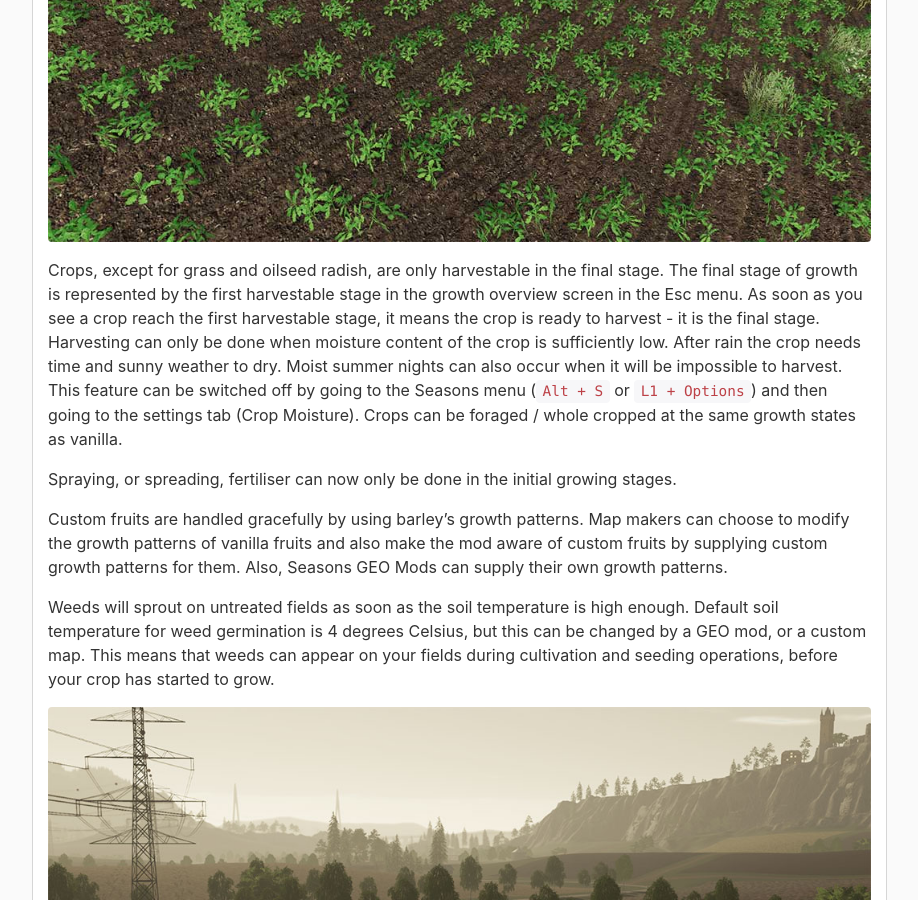
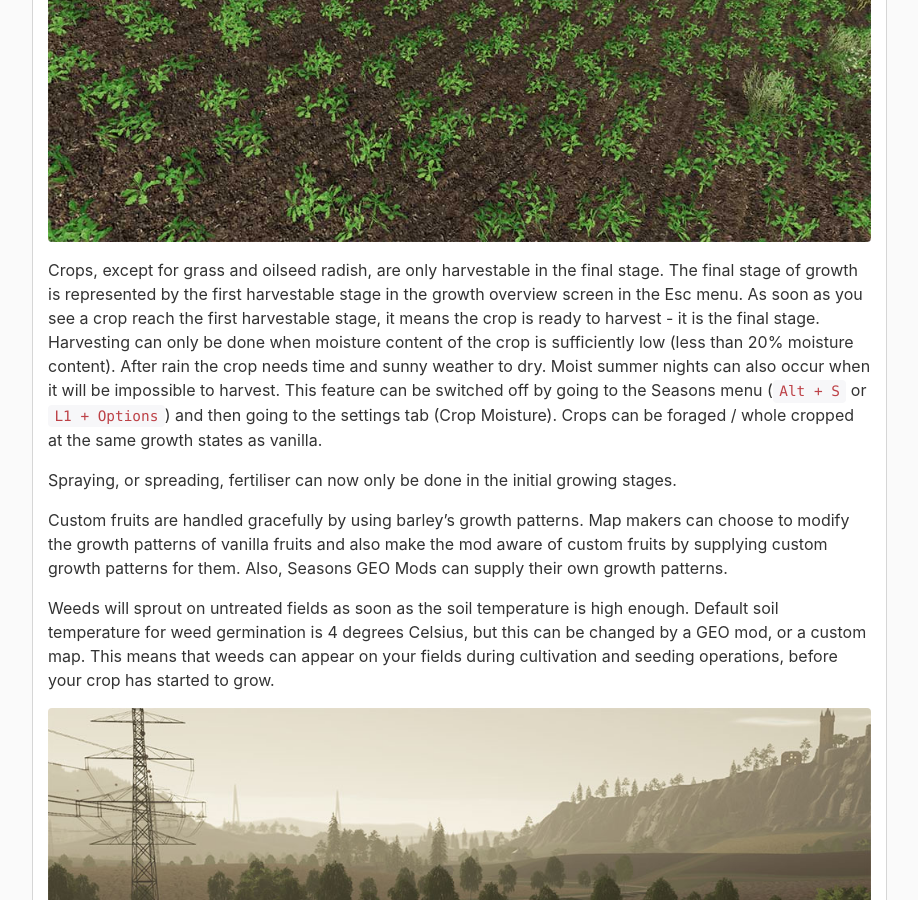
Before and after one commit to RealismusModding/realismusmodding.github.io, a Jekyll site: the page built from mods/seasons19/manual/gameplay/crops.md, in a window 1280 px wide and 900 px high, scrolled down 2327 px. Shown: the whole window, without its empty margins (323-1241 px from the left). Built offline with Jekyll 4.4.1, drawn with Linux system fonts in a browser that asks for light colours; comment, search, counter and statistics services are not loaded.

Commit message:
Update crops.md

```diff
--- a/mods/seasons19/manual/gameplay/crops.md
+++ b/mods/seasons19/manual/gameplay/crops.md
@@ -31,7 +31,7 @@ Default weather is mostly quite gentle and can be thought of as “easy mode”
 
 {% include big_image.html title="A damaged crop" url="/assets/img/blog/growth19/crop.jpg" %}
 
-Crops, except for grass and oilseed radish, are only harvestable in the final stage. The final stage of growth is represented by the first harvestable stage in the growth overview screen in the Esc menu. As soon as you see a crop reach the first harvestable stage, it means the crop is ready to harvest - it is the final stage. Harvesting can only be done when moisture content of the crop is sufficiently low. After rain the crop needs time and sunny weather to dry. Moist summer nights can also occur when it will be impossible to harvest. This feature can be switched off by going to the Seasons menu (`Alt + S` or `L1 + Options`) and then going to the settings tab (Crop Moisture). Crops can be foraged / whole cropped at the same growth states as vanilla.
+Crops, except for grass and oilseed radish, are only harvestable in the final stage. The final stage of growth is represented by the first harvestable stage in the growth overview screen in the Esc menu. As soon as you see a crop reach the first harvestable stage, it means the crop is ready to harvest - it is the final stage. Harvesting can only be done when moisture content of the crop is sufficiently low (less than 20% moisture content). After rain the crop needs time and sunny weather to dry. Moist summer nights can also occur when it will be impossible to harvest. This feature can be switched off by going to the Seasons menu (`Alt + S` or `L1 + Options`) and then going to the settings tab (Crop Moisture). Crops can be foraged / whole cropped at the same growth states as vanilla.
 
 Spraying, or spreading, fertiliser can now only be done in the initial growing stages.
 
```
